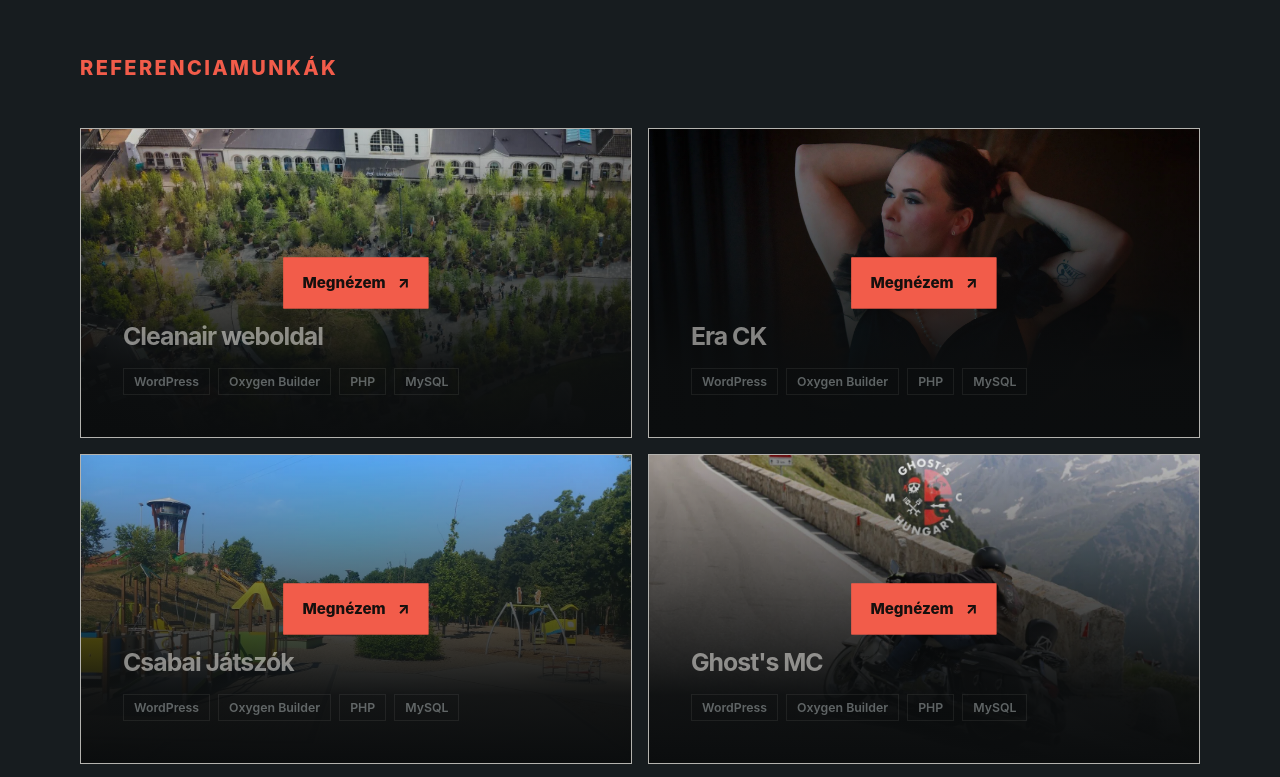
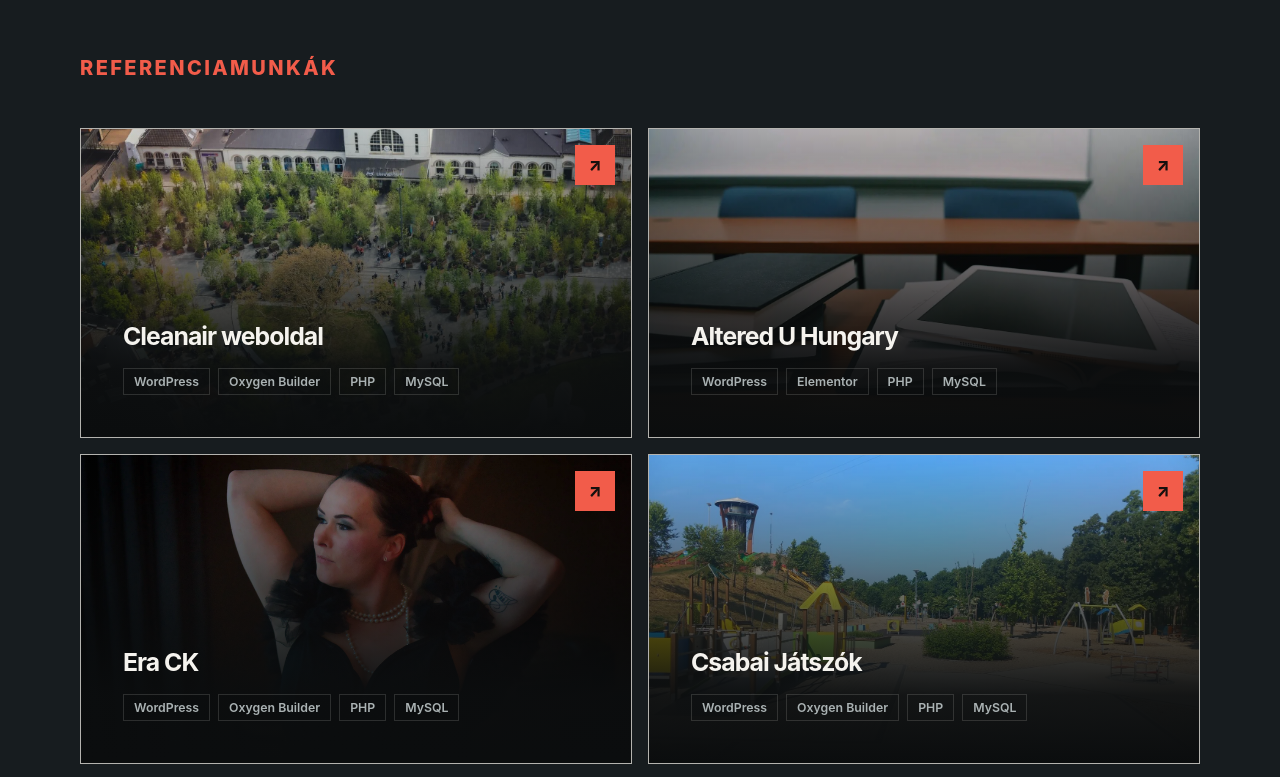
Before and after one commit to szilavi/szilaviCV, a plain HTML site: page index.html in a window 1280 px wide. Shown: the part 2320-3097 px from the top of the page. Drawn offline with Linux system fonts and the light colour scheme.

Commit message:
update 2.1

```diff
--- a/assets/app/css/style.css
+++ b/assets/app/css/style.css
@@ -475,11 +475,11 @@ h3 {
   }
 
   .nav-list {
-    gap: 14px;
+    gap: 10px;
   }
 
   .nav-list a {
-    font-size: 0.7rem;
+    font-size: 0.75rem;
   }
 
   .hero {
@@ -490,8 +490,13 @@ h3 {
   }
 
   .hero-portrait {
-    width: min(70%, 290px);
+    width: 100%;
+    max-width: none;
     justify-self: start;
+  }
+
+  .section {
+    padding-block: 64px;
   }
 
   .timeline-item {
@@ -524,12 +529,26 @@ h3 {
 
 @media (hover: none) {
   .project-open {
+    top: 16px;
+    right: 16px;
+    left: auto;
+    justify-content: center;
+    width: 40px;
+    height: 40px;
+    gap: 0;
+    padding: 0;
+    font-size: 0;
     opacity: 1;
-    transform: translate(-50%, -50%) scale(1);
+    transform: none;
   }
 
   .project-card-content {
-    opacity: 0.52;
+    opacity: 1;
+  }
+
+  .project-open span[aria-hidden="true"] {
+    font-size: 1.05rem;
+    line-height: 1;
   }
 }
 
--- a/index.html
+++ b/index.html
@@ -218,6 +218,33 @@
             </a>
             <a
               class="project-card"
+              href="https://altereduhungary.org/"
+              target="_blank"
+              rel="noopener noreferrer"
+              aria-label="Altered U Hungary weboldal megnyitása"
+            >
+              <img
+                class="project-preview"
+                src="./assets/img/projects/altereduhungary.webp"
+                alt=""
+                loading="lazy"
+                decoding="async"
+              />
+              <div class="project-card-content">
+                <h3>Altered U Hungary</h3>
+                <ul class="tag-list">
+                  <li>WordPress</li>
+                  <li>Elementor</li>
+                  <li>PHP</li>
+                  <li>MySQL</li>
+                </ul>
+              </div>
+              <span class="project-open"
+                >Megnézem <span aria-hidden="true">↗</span></span
+              >
+            </a>
+            <a
+              class="project-card"
               href="https://erack.nl/"
               target="_blank"
               rel="noopener noreferrer"
```
Also changed, not shown: assets/img/projects/altereduhungary.webp (added).
